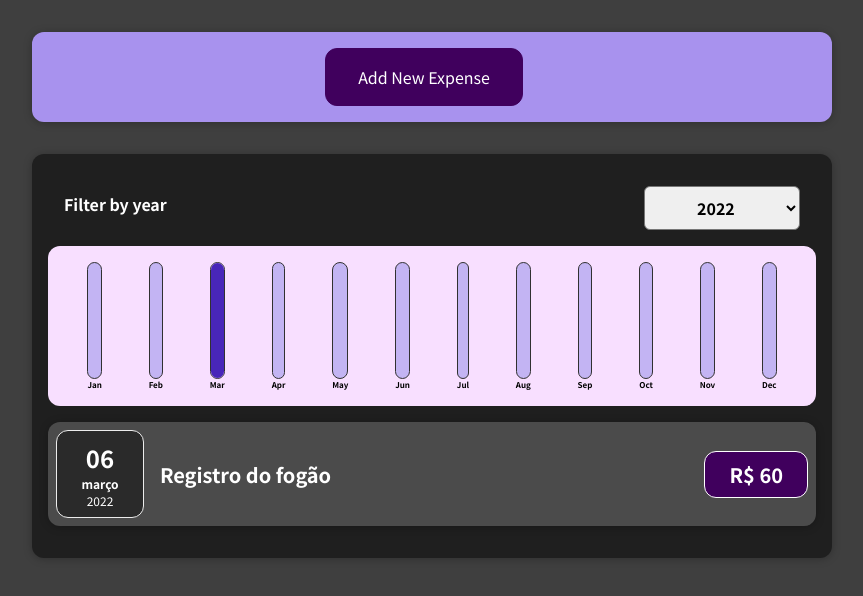
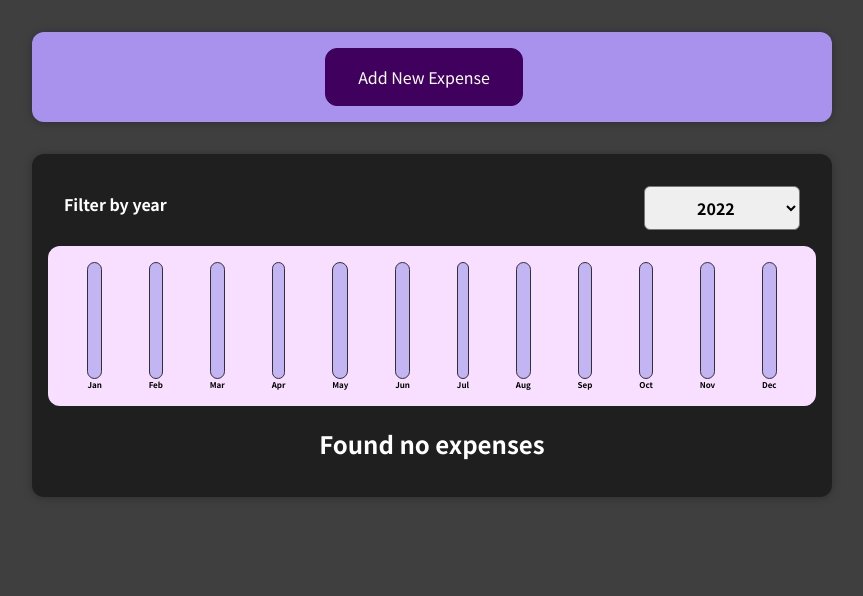
Before and after one commit to IssacCabral/react-course, a React (Vite) app: page / in a window 1280 px wide. Shown: the top 596 px of the page, without its empty margins (208-1071 px from the left). Built offline with nearby package versions, Linux system fonts and the light colour scheme.

Commit message:
refactor: add mocked values

```diff
--- a/src/App.tsx
+++ b/src/App.tsx
@@ -6,21 +6,34 @@ import NewExpense from "./components/NewExpense";
 const INITIAL_EXPENSES = [
   {
     id: "e1",
-    title: "Lavada no carro",
-    amount: 10.5,
-    date: new Date(2023, 3, 6),
+    title: "Toilet Paper",
+    amount: 94.12,
+    date: new Date(2020, 7, 14),
+  },
+  { id: "e2", title: "New TV", amount: 799.49, date: new Date(2021, 2, 12) },
+  {
+    id: "e3",
+    title: "Car Insurance",
+    amount: 294.67,
+    date: new Date(2021, 2, 28),
   },
   {
-    id: "e2",
-    title: "Registro do fogão",
-    amount: 60,
-    date: new Date(2022, 2, 6),
+    id: "e4",
+    title: "New Desk (Wooden)",
+    amount: 450,
+    date: new Date(2021, 5, 12),
   },
   {
-    id: "e3",
-    title: "Bucha de canhão",
-    amount: 130,
-    date: new Date(2023, 2, 6),
+    id: "e5",
+    title: "Car Wash",
+    amount: 20.56,
+    date: new Date(2023, 2, 28),
+  },
+  {
+    id: "e6",
+    title: "Mouse",
+    amount: 45,
+    date: new Date(2023, 5, 12),
   },
 ];
 
```
